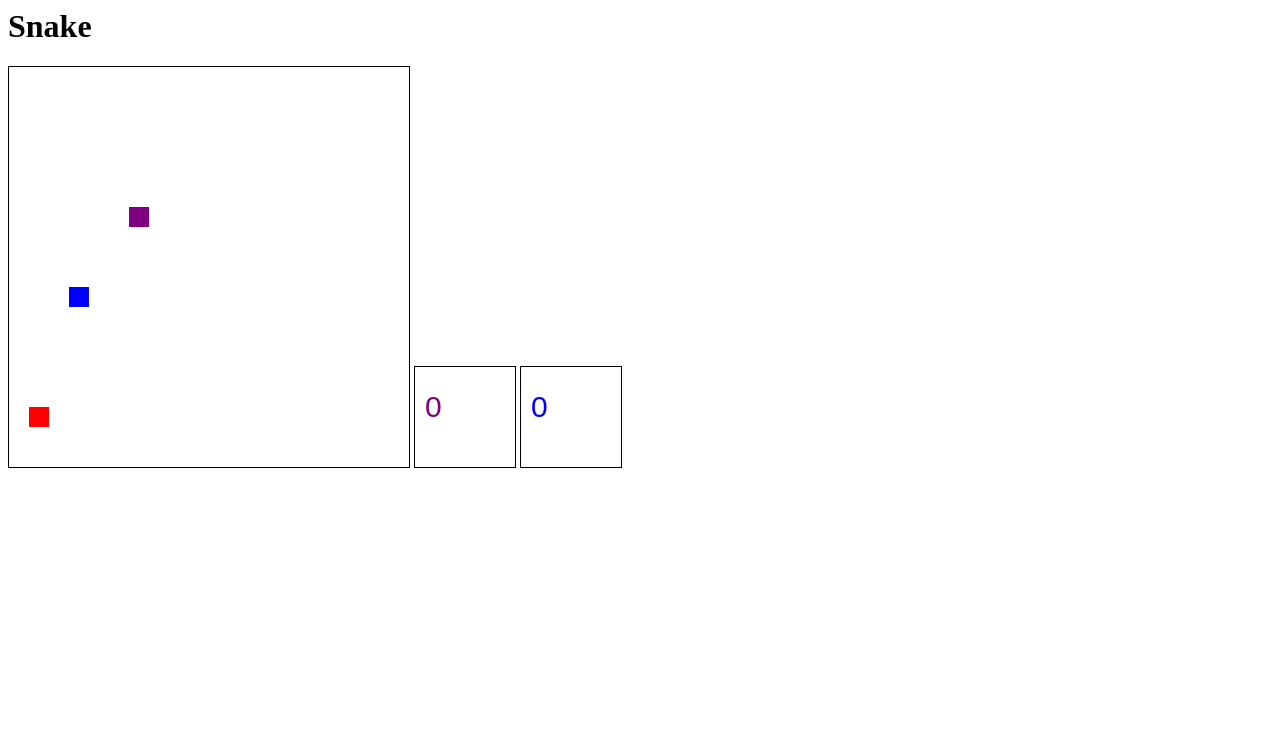
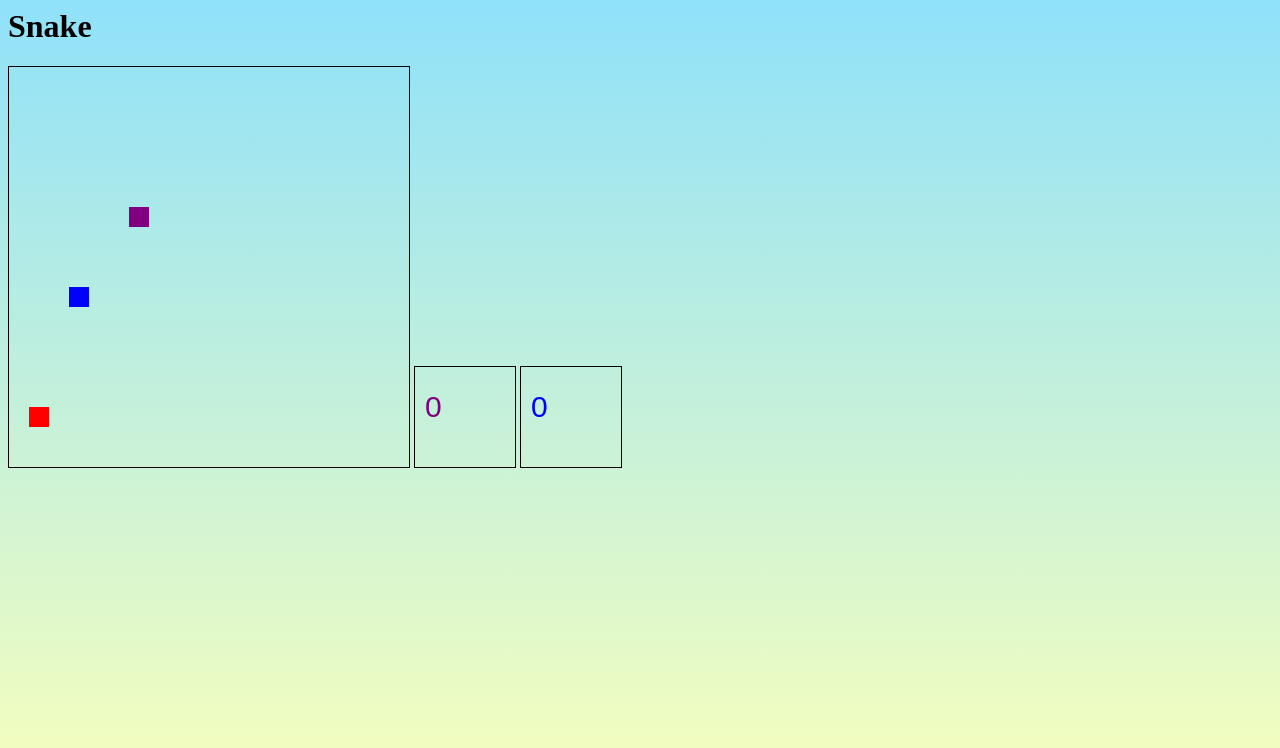
Before and after one commit to nabilaba/Snake-Game-Advanced, a plain HTML site: page snake-game/index.html in a window 1280 px wide. Drawn offline with Linux system fonts and the light colour scheme.

Commit message:
Update background and title

```diff
--- a/snake-game/index.html
+++ b/snake-game/index.html
@@ -1,5 +1,6 @@
-<html>
+<html style="background-image: linear-gradient(rgb(143, 225, 250), rgb(248, 255, 188));">
     <head>
+        <title>Snake Game</title>
     </head>
         <script type="text/javascript" src="script.js"></script>
     <body onload="draw();">
```
